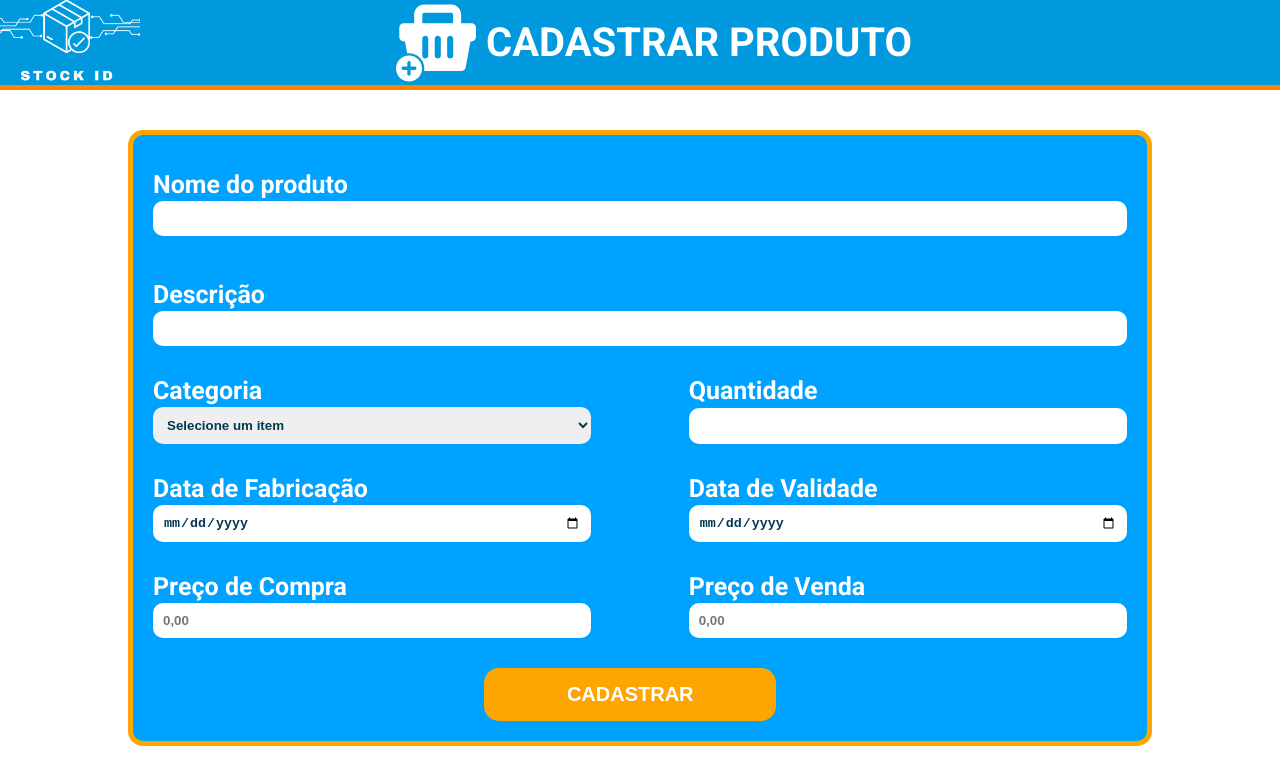
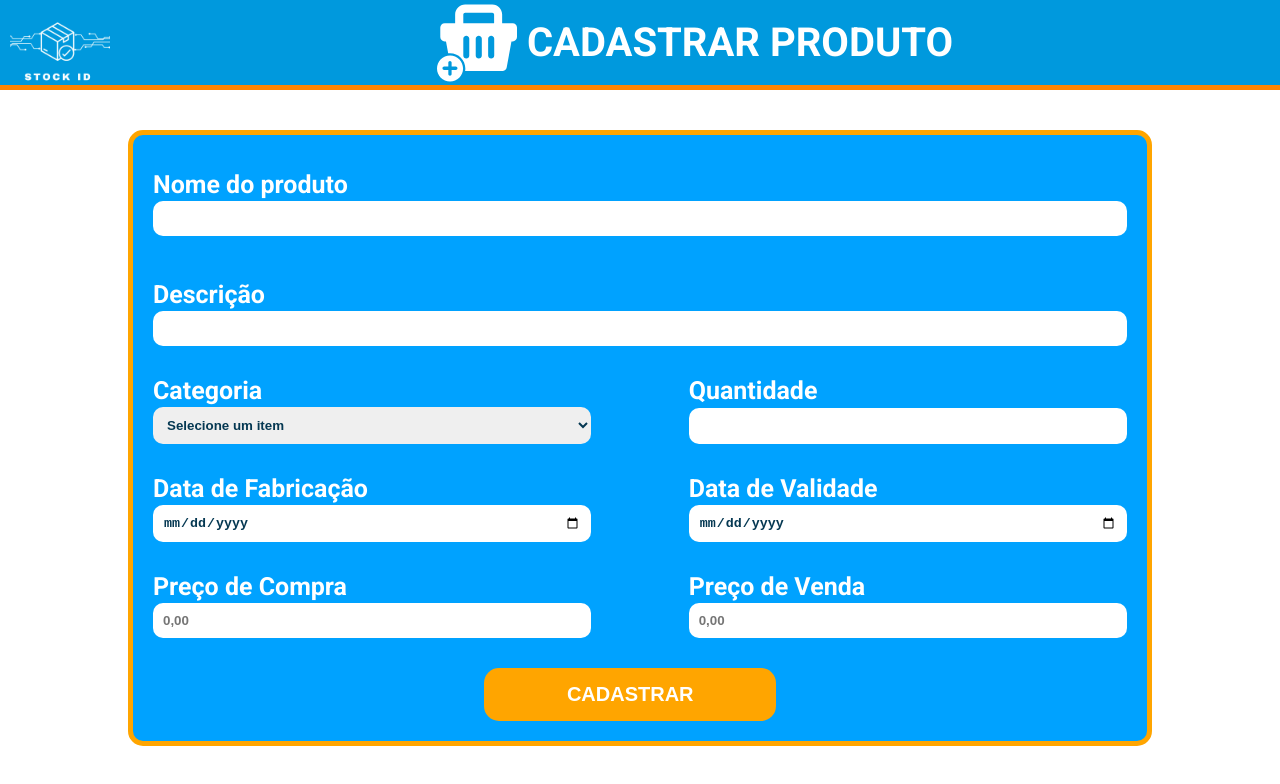
Before and after one commit to Yasmin345/telaCadastroProduto, a plain HTML site: page index.html in a window 1280 px wide. Drawn offline with Linux system fonts and the light colour scheme.

Commit message:
Update styles.css

```diff
--- a/CSS/styles.css
+++ b/CSS/styles.css
@@ -13,20 +13,25 @@ body {
 .cabecalho {
     background-color: #0099dd;
     display: flex;
-    align-items: center;
+    justify-content:space-between;
     height: 90px;
     font-size: 40px;
     border-bottom: #ff8500 5px solid;
 }
 
 .logo img{
-    width: 140px;
+    width:auto;
+    margin-left: 10px;
+    height: 100px;
+
 }
 
 .cadastrar {
     display: flex;
     align-items: center;
-    margin-left: 20%;
+    justify-content: center;
+    flex-grow: 1;
+
 
 }
 
```
